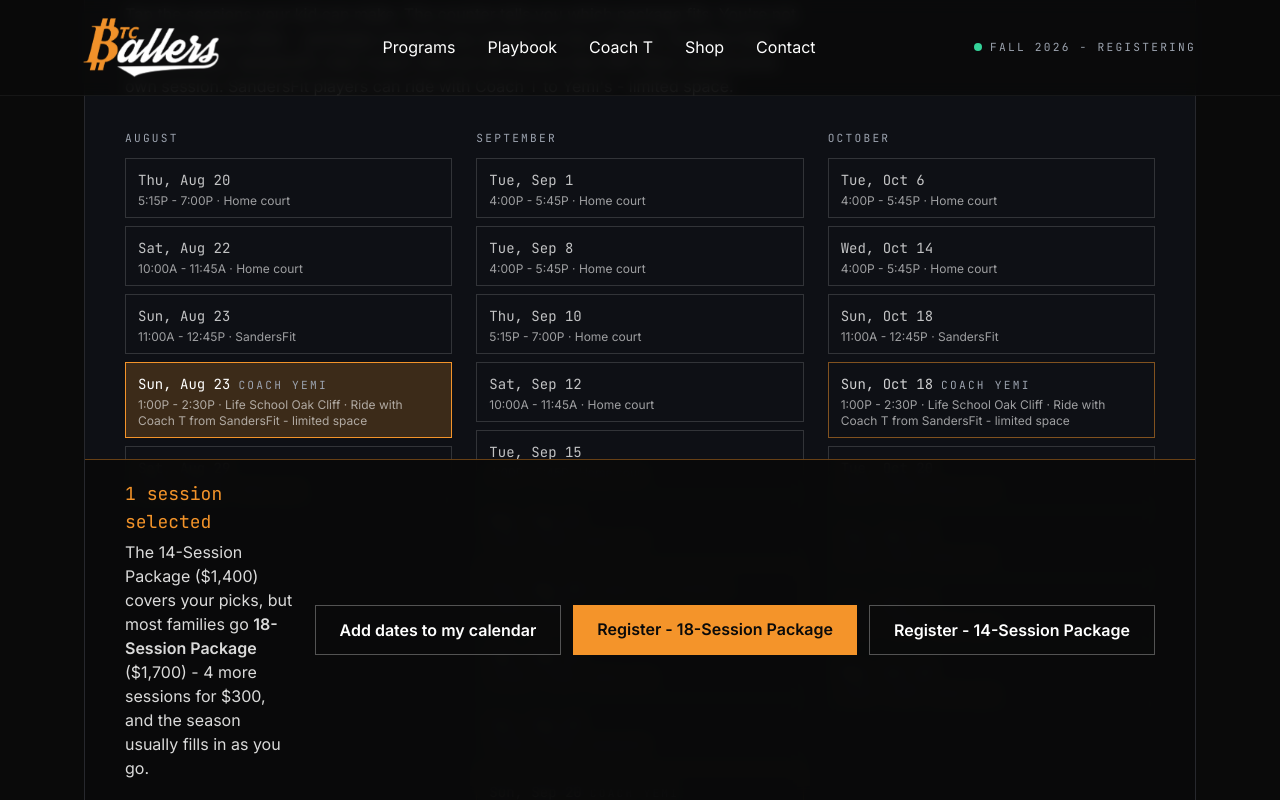
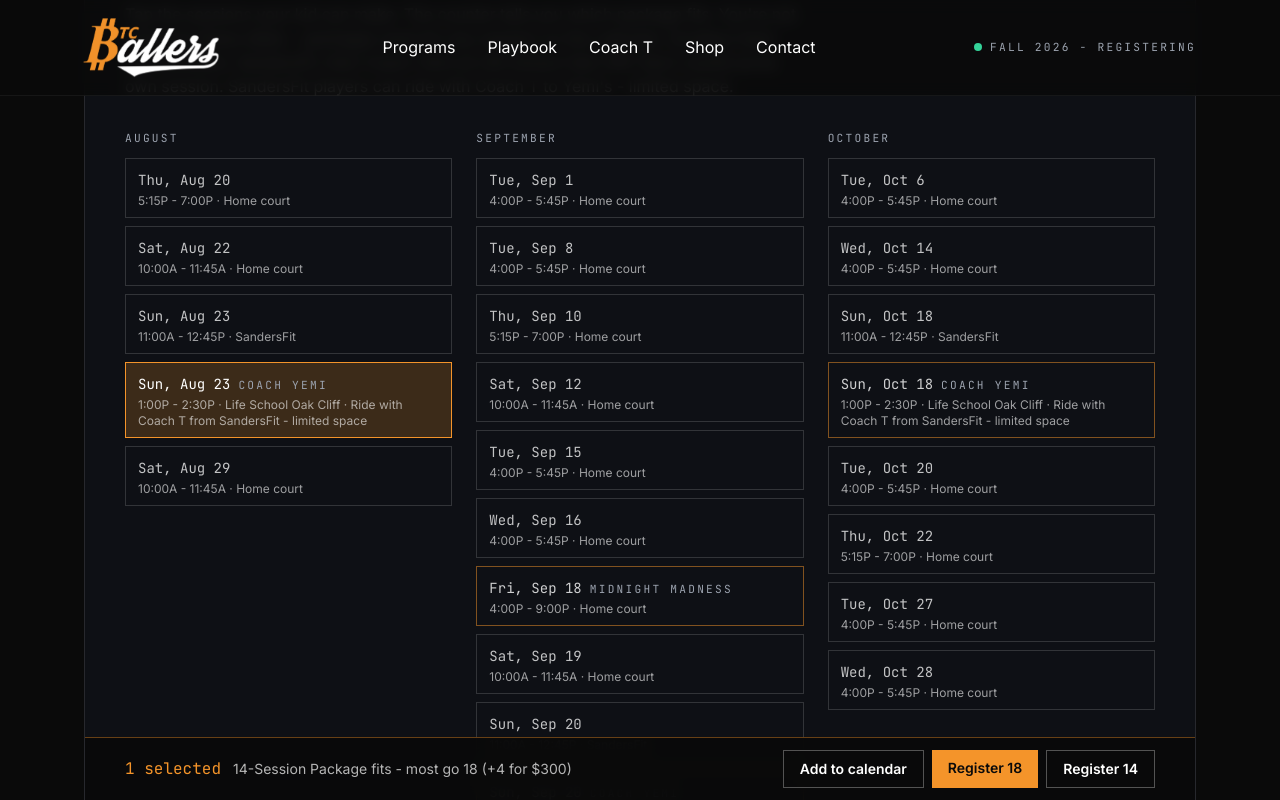
Before and after one commit to btctc/btcballers-fit, a Next.js app: page /programs in a window 1280 px wide. Both pictures are taken after a click on the button 288 px from the left and 1664 px from the top of the page. Shown: the part 1264-2064 px from the top of the page. Built offline with nearby package versions, Linux system fonts and the light colour scheme.

Commit message:
Planner: compact single-row sticky counter bar

```diff
--- a/src/components/SeasonPlanner.tsx
+++ b/src/components/SeasonPlanner.tsx
@@ -181,64 +181,47 @@ export default function SeasonPlanner() {
         })}
       </div>
 
-      <div className="sticky bottom-0 mt-10 -mx-8 md:-mx-10 -mb-8 md:-mb-10 px-8 md:px-10 py-5 bg-btc-black/95 backdrop-blur border-t border-btc-orange/40 flex flex-col md:flex-row md:items-center gap-5 md:justify-between">
-        <div>
-          <div className="mono text-btc-orange text-lg">
-            {count} {count === 1 ? "session" : "sessions"} selected
-          </div>
-          {fits ? (
-            <p className="text-btc-white/85 mt-1">
-              {overCap ? (
-                <>
-                  That&apos;s more than the biggest package - the{" "}
-                  <span className="font-semibold">{fits.label}</span> ({fits.price}) is your best
-                  value. Extra days are $125 walk-ins.
-                </>
-              ) : secondary ? (
-                <>
-                  The {secondary.label} ({secondary.price}) covers your picks, but most families go{" "}
-                  <span className="font-semibold">{eighteen.label}</span> ({eighteen.price}) - 4
-                  more sessions for $300, and the season usually fills in as you go.
-                </>
-              ) : (
-                <>
-                  The <span className="font-semibold">{fits.label}</span> ({fits.price}) covers
-                  you.
-                </>
-              )}
-            </p>
-          ) : (
-            <p className="text-btc-white/60 mt-1">Pick a few days to see which package fits.</p>
-          )}
+      <div className="sticky bottom-0 mt-10 -mx-8 md:-mx-10 -mb-8 md:-mb-10 px-8 md:px-10 py-3 bg-btc-black/95 backdrop-blur border-t border-btc-orange/40 flex flex-wrap items-center gap-x-6 gap-y-2 justify-between">
+        <div className="flex flex-wrap items-baseline gap-x-3 gap-y-1 min-w-0">
+          <span className="mono text-btc-orange whitespace-nowrap">{count} selected</span>
+          <span className="text-sm text-btc-white/70 truncate">
+            {!fits
+              ? "Pick days to see your package."
+              : overCap
+                ? `${fits.label} (${fits.price}) + $125 walk-ins`
+                : secondary
+                  ? `${secondary.label} fits - most go 18 (+4 for $300)`
+                  : `${fits.label} fits - ${fits.price}`}
+          </span>
         </div>
-        <div className="flex flex-col sm:flex-row gap-3 shrink-0">
+        <div className="flex flex-wrap gap-2 shrink-0">
           {count > 0 ? (
             <button
               type="button"
               onClick={downloadICS}
-              className="inline-block border border-white/30 px-6 py-3 font-semibold text-center hover:border-btc-orange hover:text-btc-orange transition"
+              className="border border-white/30 px-4 py-2 text-sm font-semibold hover:border-btc-orange hover:text-btc-orange transition"
             >
-              Add dates to my calendar
+              Add to calendar
             </button>
           ) : null}
           {primary ? (
             <a
               href={mailFor(primary)}
-              className="inline-block bg-btc-orange text-btc-black px-6 py-3 font-semibold text-center hover:bg-btc-white transition"
+              className="bg-btc-orange text-btc-black px-4 py-2 text-sm font-semibold hover:bg-btc-white transition"
             >
-              Register - {primary.label}
+              Register {primary.sessions}
             </a>
           ) : (
-            <span className="inline-block border border-white/20 text-btc-white/50 px-6 py-3 font-semibold text-center">
+            <span className="border border-white/20 text-btc-white/50 px-4 py-2 text-sm font-semibold">
               Register
             </span>
           )}
           {secondary ? (
             <a
               href={mailFor(secondary)}
-              className="inline-block border border-white/30 px-6 py-3 font-semibold text-center hover:border-btc-orange hover:text-btc-orange transition"
+              className="border border-white/30 px-4 py-2 text-sm font-semibold hover:border-btc-orange hover:text-btc-orange transition"
             >
-              Register - {secondary.label}
+              Register {secondary.sessions}
             </a>
           ) : null}
         </div>
```
